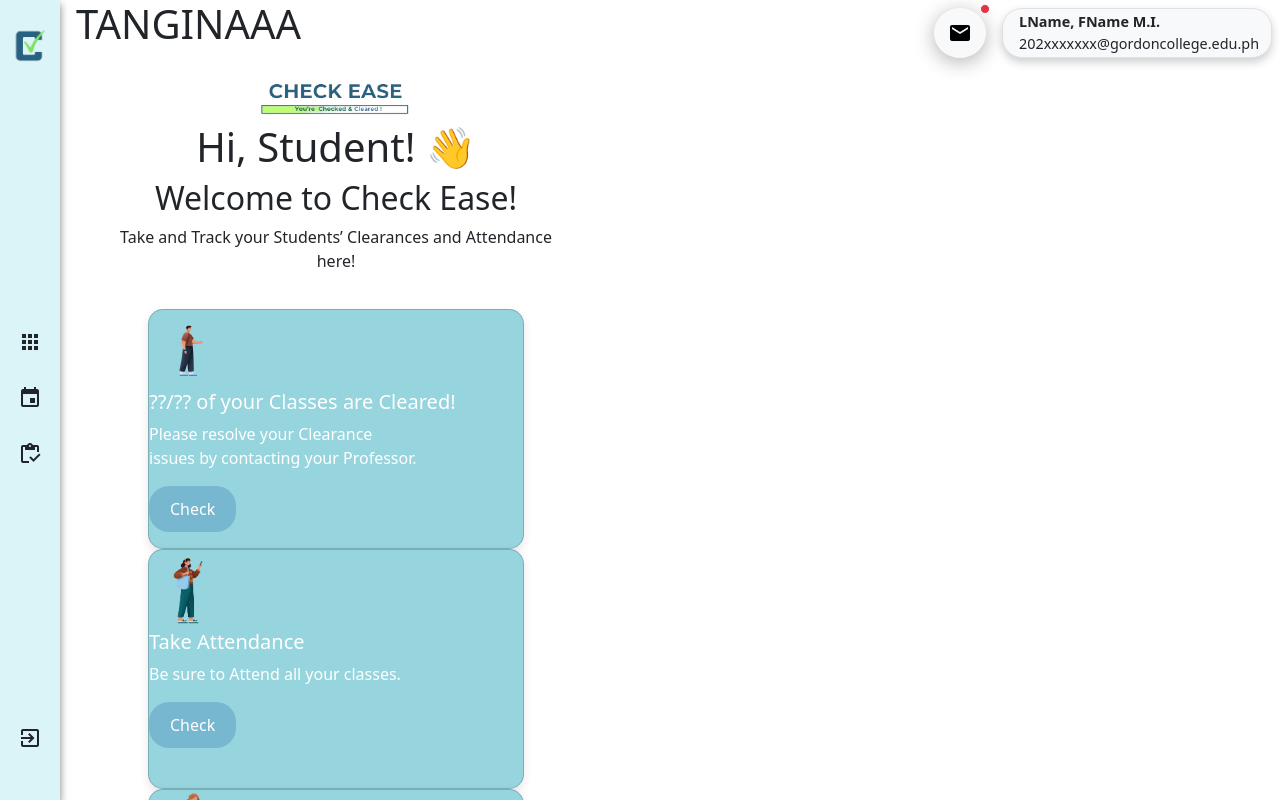
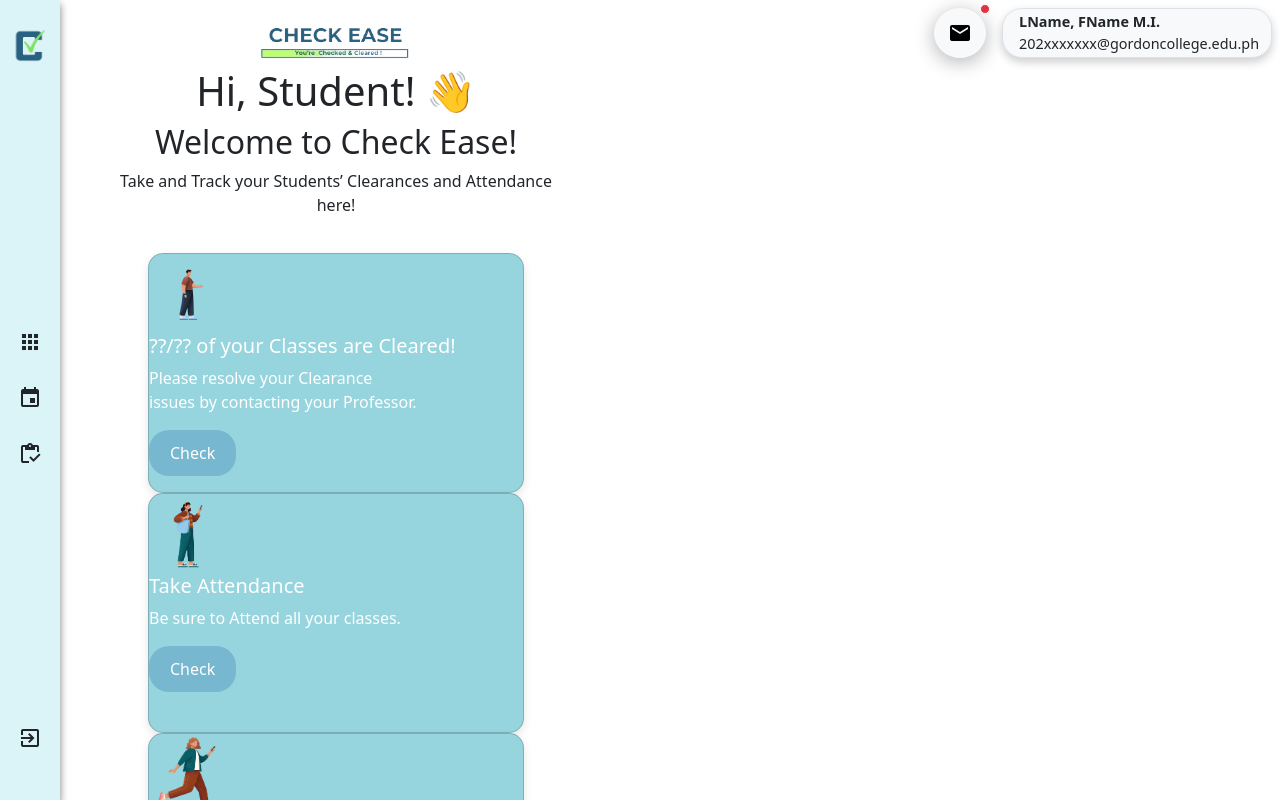
Before and after one commit to icz3us/CheckEaseExp, a Vue app: page /StudentHome in a window 1280 px wide. Shown: the top 800 px of the page. Built offline with nearby package versions, Linux system fonts and the light colour scheme.

Commit message:
Update StdntHomeView.vue

```diff
--- a/src/views/StdntHomeView.vue
+++ b/src/views/StdntHomeView.vue
@@ -1,6 +1,5 @@
 <template>
   <div>
-    <h1>TANGINAAA</h1>
 
     <div class="container d-flex flex-column align-items-center">
       <div class="welcome-section text-center">
```
